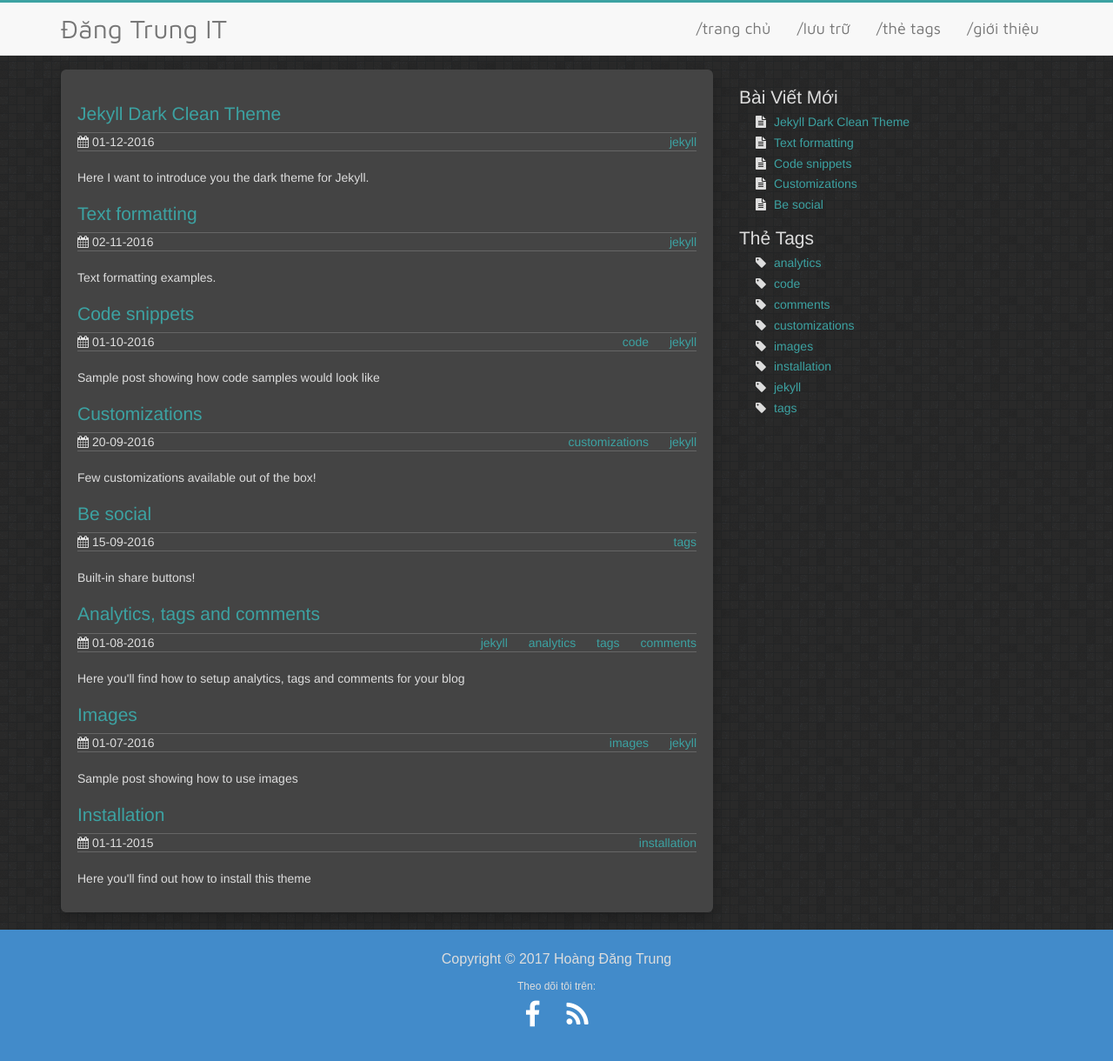
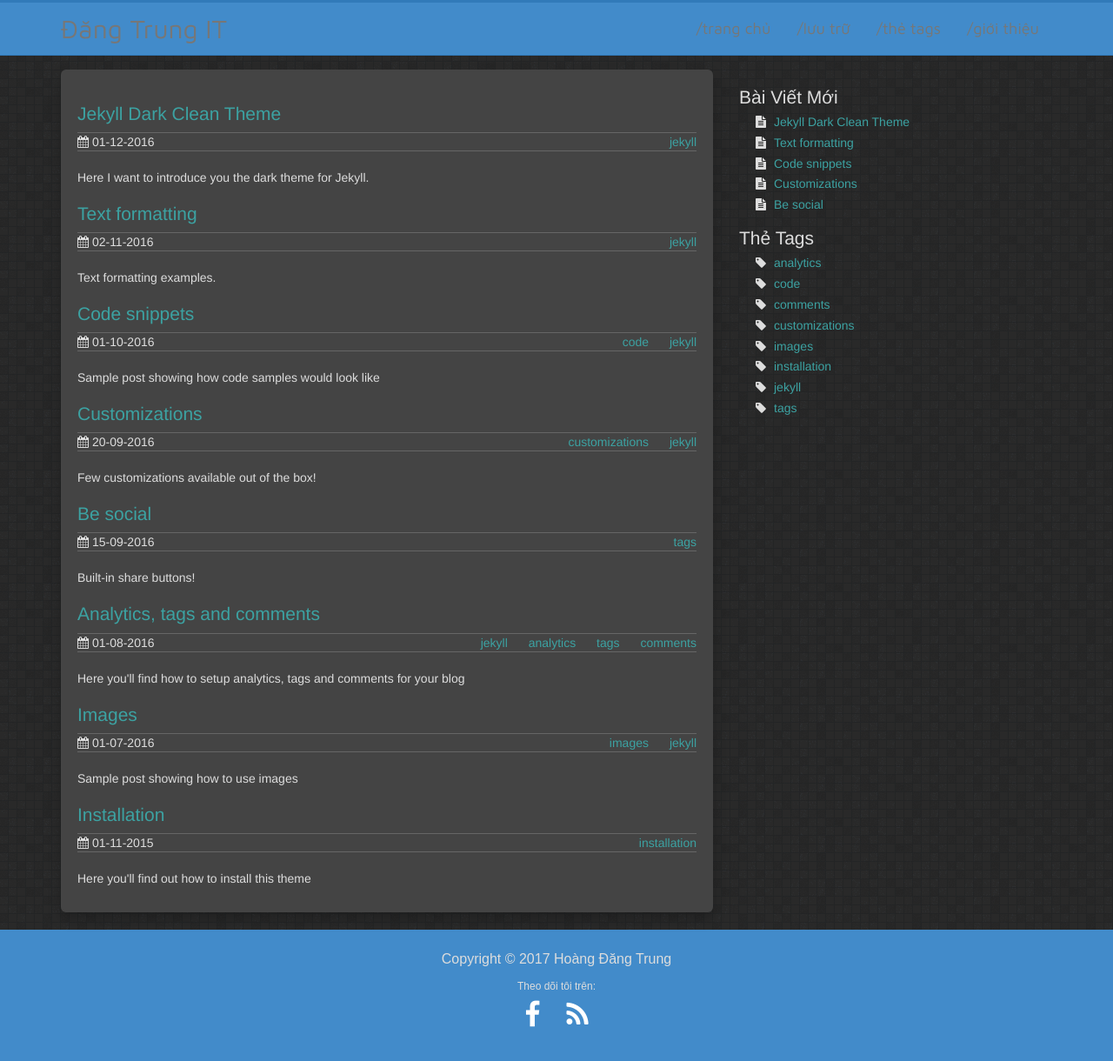
Before and after one commit to hoangdangtrungvn/hoangdangtrungvn.github.io, a Jekyll site: the page built from index.html, in a window 1280 px wide and 1228 px high. Shown: the top 1220 px of the window at 87% size. Built offline with Jekyll 4.4.1, drawn with Linux system fonts in a browser that asks for light colours; the list of posts is cut into pages by our own code.

Commit message:
update theme

```diff
--- a/css/theme.css
+++ b/css/theme.css
@@ -86,7 +86,7 @@ a.page.active { border: none; background: #2f3237; box-shadow: inset 0px 0px 8px
 
 nav a { padding-top: 20px !important; padding-bottom: 20px !important; font-size: 18px; font-family: 'Maven Pro', sans-serif; -webkit-transition: color 0.4s; -moz-transition: color 0.4s; -ms-transition: color 0.4s; -o-transition: color 0.4s; transition: color 0.4s; -webkit-transition: all 0.4s ease; transition: all 0.4s ease; }
 
-nav.navbar { border-top: 3px #3CA2A2 solid; -webkit-transition: all 0.4s ease; transition: all 0.4s ease; }
+nav.navbar { border-top: 3px #3CA2A2 solid; -webkit-transition: all 0.4s ease; transition: all 0.4s ease; background-color: #428bca;border-color: #317ab9; }
 
 nav.navbar.shrink { min-height: 15px; }
 
```
